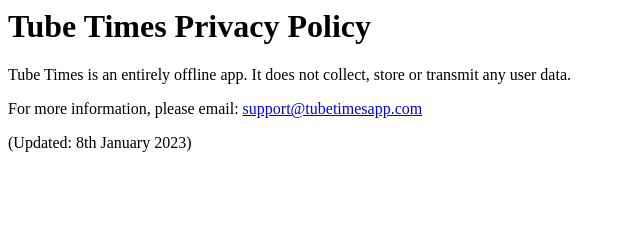
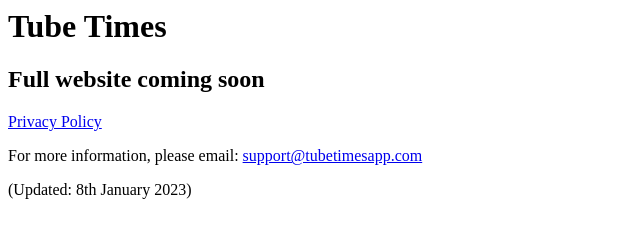
Before and after one commit to tubetimes/tubetimes.github.io, a plain HTML site: page index.html in a window 1280 px wide. Shown: the whole page, without its empty margins (0-640 px from the left). Drawn offline with Linux system fonts and the light colour scheme.

Commit message:
Moved privacy policy to its own page

```diff
--- a/index.html
+++ b/index.html
@@ -1,4 +1,5 @@
-<h1>Tube Times Privacy Policy</h1>
-<p>Tube Times is an entirely offline app. It does not collect, store or transmit any user data.</p>
+<h1>Tube Times</h1>
+<h2>Full website coming soon</h2>
+<p><a href="privacy_policy.html">Privacy Policy</a></p>
 <p>For more information, please email: <a href="mailto:support@tubetimesapp.com">support@tubetimesapp.com</a></p>
 <p>(Updated: 8th January 2023)</p>
```
Also changed, not shown: privacy_policy.html (added, +3 -0 lines).
